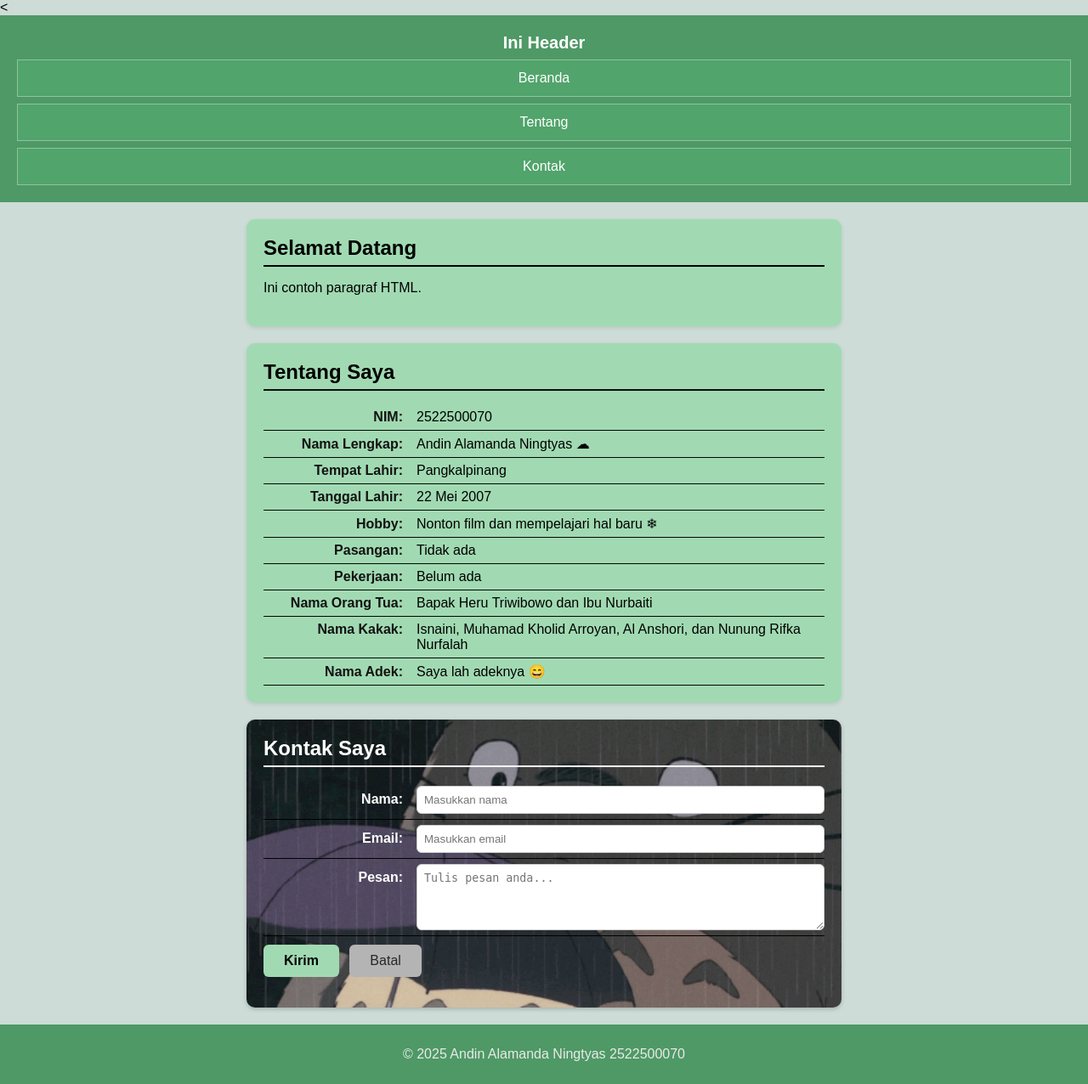
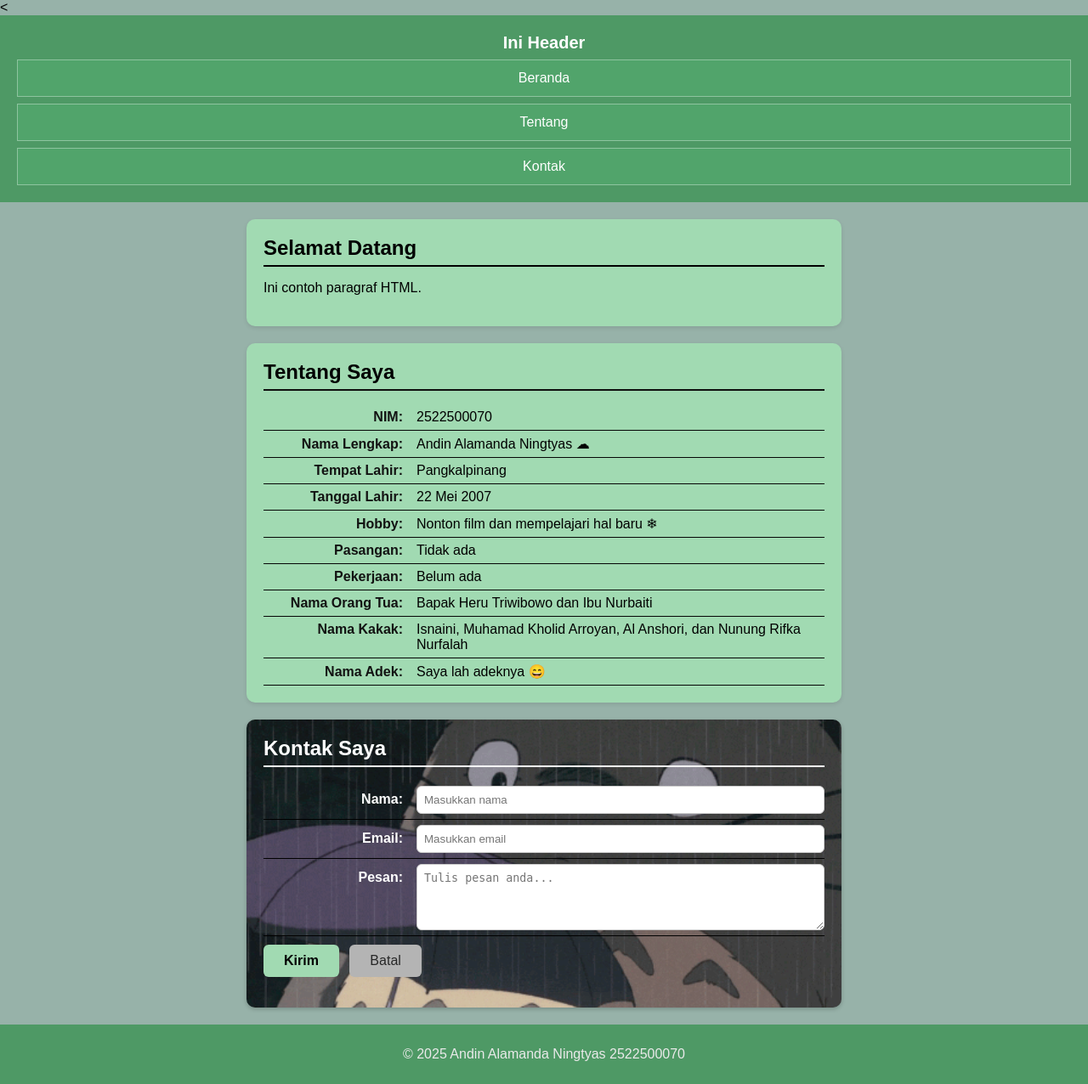
Before and after one commit to 2522500070-ops/2522500070-PWD-GB1J-2526O, a PHP site: page /pertemuan-04/index.html in a window 1280 px wide. Shown: the whole page at 85% size. Run offline with PHP 8.4, Linux system fonts and the light colour scheme.

Commit message:
ngedit warna

```diff
--- a/pertemuan-04/style.css
+++ b/pertemuan-04/style.css
@@ -5,7 +5,7 @@
     body {
         margin: 0;
         font-family: Arial, sans-serif;
-        background: #cddcd7;
+        background: #97b2a9;
         color: #333
         line-height 1.5;
     }
```
